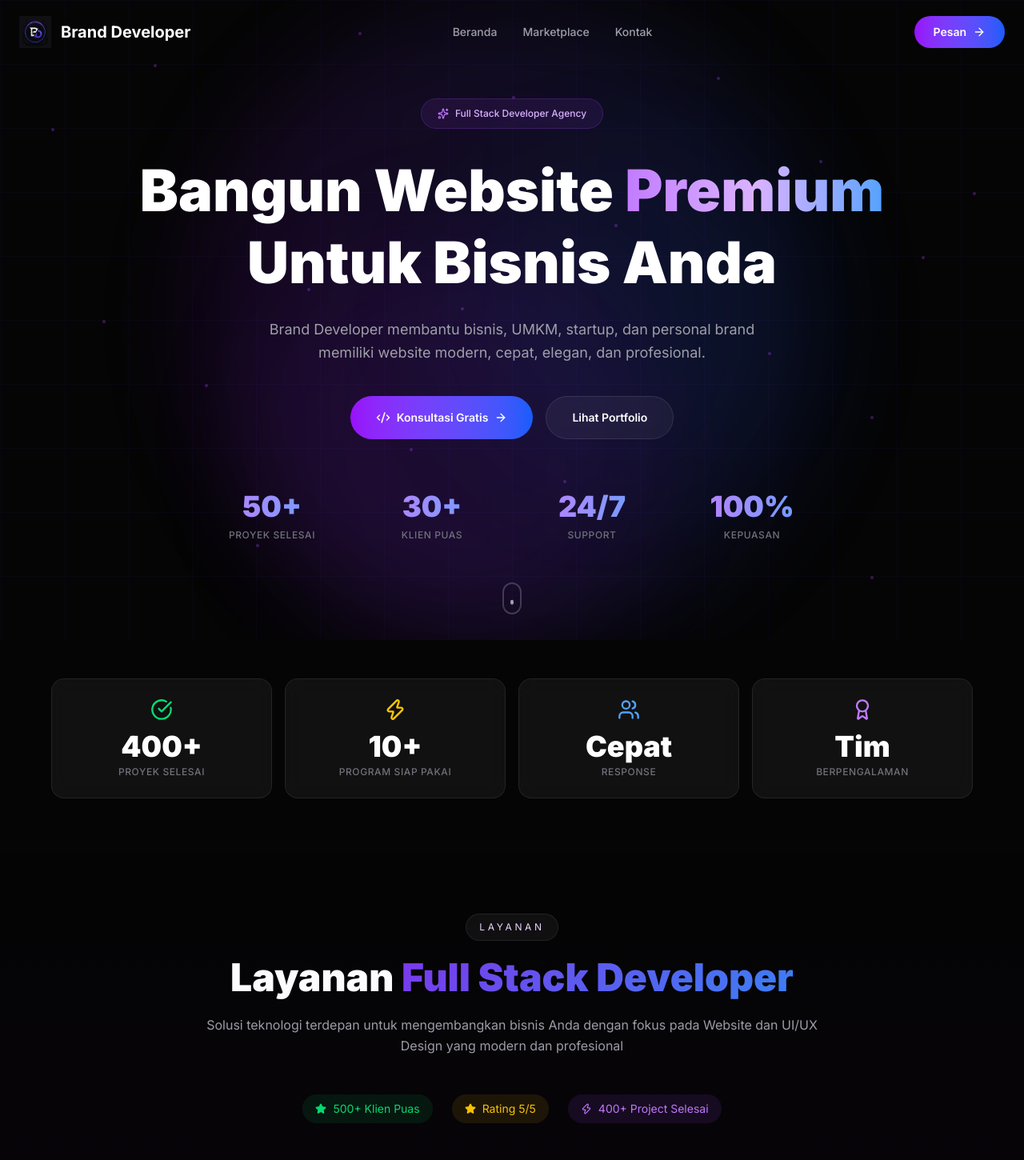
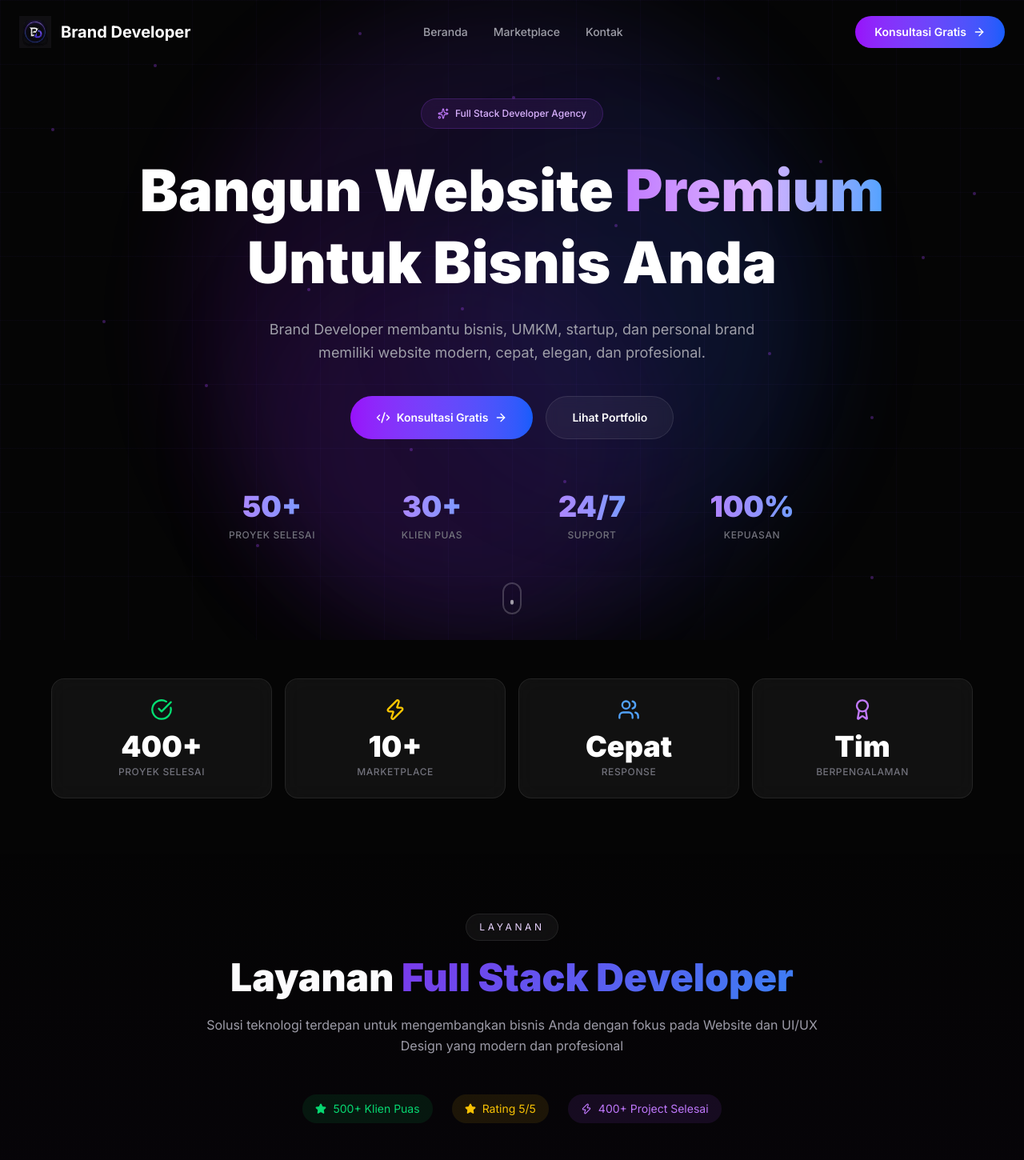
Before and after one commit to adinnur890/Brand-Developer, a Next.js app: page / in a window 1280 px wide. Shown: the top 1450 px of the page at 80% size. Built offline with nearby package versions, Linux system fonts and the light colour scheme.

Commit message:
Update Navbar and Stats: Pesan to Konsultasi Gratis, Program Siap Pakai to Marketplace

```diff
--- a/src/components/Navbar.tsx
+++ b/src/components/Navbar.tsx
@@ -64,12 +64,12 @@ export default function Navbar() {
           {/* CTA Button */}
           <div className="hidden md:flex items-center">
             <a
-              href="https://wa.me/6283879204375?text=Halo%2C%20saya%20tertarik%20untuk%20pesan%20layanan"
+              href="https://wa.me/6283879204375?text=Halo%2C%20saya%20tertarik%20untuk%20konsultasi%20gratis"
               target="_blank"
               rel="noopener noreferrer"
               className="flex items-center gap-2 px-6 py-2.5 rounded-full bg-gradient-to-r from-purple-600 to-blue-600 text-white font-semibold text-sm hover:opacity-90 transition-opacity"
             >
-              Pesan
+              Konsultasi Gratis
               <ArrowRight size={16} />
             </a>
           </div>
@@ -103,12 +103,12 @@ export default function Navbar() {
               </a>
             ))}
             <a
-              href="https://wa.me/6283879204375?text=Halo%2C%20saya%20tertarik%20untuk%20pesan%20layanan"
+              href="https://wa.me/6283879204375?text=Halo%2C%20saya%20tertarik%20untuk%20konsultasi%20gratis"
               target="_blank"
               rel="noopener noreferrer"
               className="flex items-center justify-center gap-2 w-full px-6 py-3 rounded-full bg-gradient-to-r from-purple-600 to-blue-600 text-white font-semibold hover:opacity-90 transition-opacity"
             >
-              Pesan
+              Konsultasi Gratis
               <ArrowRight size={16} />
             </a>
           </div>
--- a/src/sections/Stats.tsx
+++ b/src/sections/Stats.tsx
@@ -4,7 +4,7 @@ import { CheckCircle, Zap, Users, Award } from "lucide-react";
 
 const stats = [
   { icon: CheckCircle, value: "400+", label: "Proyek Selesai", color: "text-green-400" },
-  { icon: Zap, value: "10+", label: "Program Siap Pakai", color: "text-yellow-400" },
+  { icon: Zap, value: "10+", label: "Marketplace", color: "text-yellow-400" },
   { icon: Users, value: "Cepat", label: "Response", color: "text-blue-400" },
   { icon: Award, value: "Tim", label: "Berpengalaman", color: "text-purple-400" },
 ];
```
